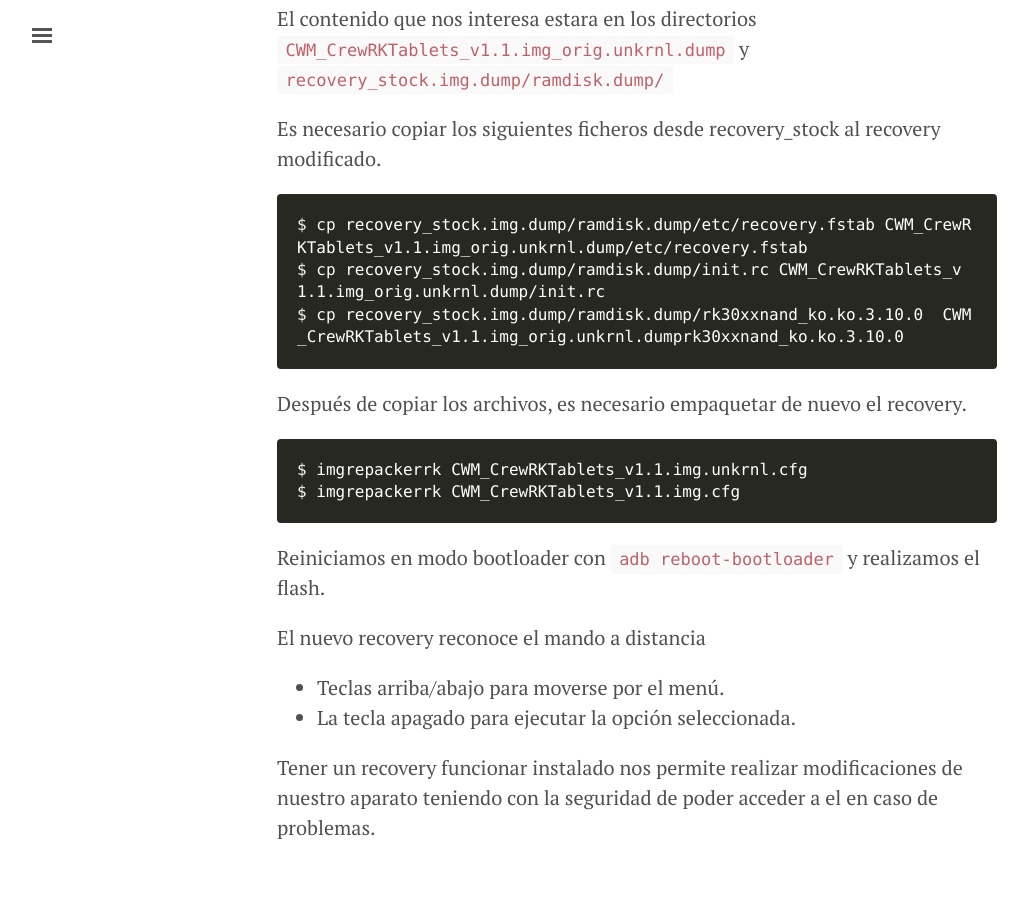
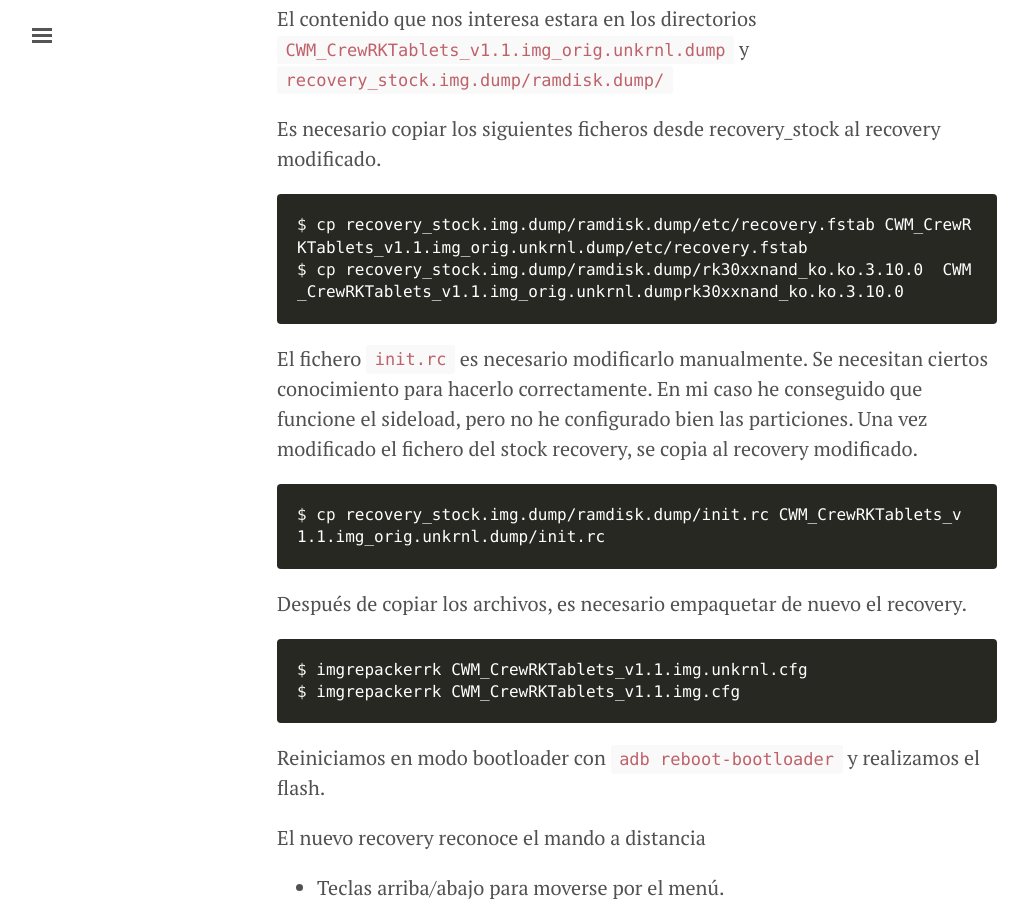
Before and after one commit to CGarces/CGarces.github.io, a Jekyll site: the page built from _posts/2016-02-26-Recovery-MXQ-4K-RK3229.md, in a window 1280 px wide and 900 px high, scrolled down 1204 px. Shown: the whole window, without its empty margins (3-1031 px from the left). Built offline with Jekyll 4.4.1, drawn with Linux system fonts in a browser that asks for light colours; nearby versions of some CDN libraries; Markdown is read by kramdown in place of the engine named in the settings; comment, search, counter and statistics services are not loaded.

Commit message:
improved article

````diff
--- a/_posts/2016-02-26-Recovery-MXQ-4K-RK3229.md
+++ b/_posts/2016-02-26-Recovery-MXQ-4K-RK3229.md
@@ -20,7 +20,7 @@
 
 <!-- leer mas -->
 
-El recovery se encuentra disponible [en este enlace](https://mega.nz/#!rZQFhZ7C!7wK3c1ybpteXNSJcImocaizeIoWuxLqcsHO1w5wwb4k), pero explico los pasos para que puedan servir de guía en ports similares. Hay que tener en cuenta que es la 1º vez que realizo este proceso, así que es posible que pueda mejorarse en algún aspecto.
+El recovery se encuentra disponible [en este enlace](https://mega.nz/#!WFglTQLL!tKnnPh-Ckw5nSHkvo3xjXcjjSdMve8EZCa7CyE225LE), pero explico los pasos para que puedan servir de guía en ports similares. Hay que tener en cuenta que es la 1º vez que realizo este proceso, así que es posible que pueda mejorarse en algún aspecto.
 
 
 ##Port de un recovery existente
@@ -48,8 +48,14 @@
 
 ```bash
 $ cp recovery_stock.img.dump/ramdisk.dump/etc/recovery.fstab CWM_CrewRKTablets_v1.1.img_orig.unkrnl.dump/etc/recovery.fstab
+$ cp recovery_stock.img.dump/ramdisk.dump/rk30xxnand_ko.ko.3.10.0  CWM_CrewRKTablets_v1.1.img_orig.unkrnl.dumprk30xxnand_ko.ko.3.10.0
+```
+
+El fichero `init.rc` es necesario modificarlo manualmente. Se necesitan ciertos conocimiento para hacerlo correctamente. En mi caso he conseguido que funcione el sideload, pero no he configurado bien las particiones.
+Una vez modificado el fichero del stock recovery, se copia al recovery modificado.
+
+```bash
 $ cp recovery_stock.img.dump/ramdisk.dump/init.rc CWM_CrewRKTablets_v1.1.img_orig.unkrnl.dump/init.rc
-$ cp recovery_stock.img.dump/ramdisk.dump/rk30xxnand_ko.ko.3.10.0  CWM_CrewRKTablets_v1.1.img_orig.unkrnl.dumprk30xxnand_ko.ko.3.10.0
 ```
 
 Después de copiar los archivos, es necesario empaquetar de nuevo el recovery.
````
